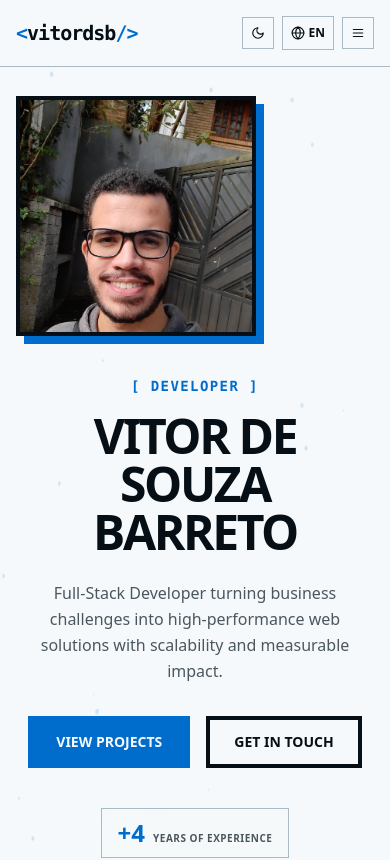
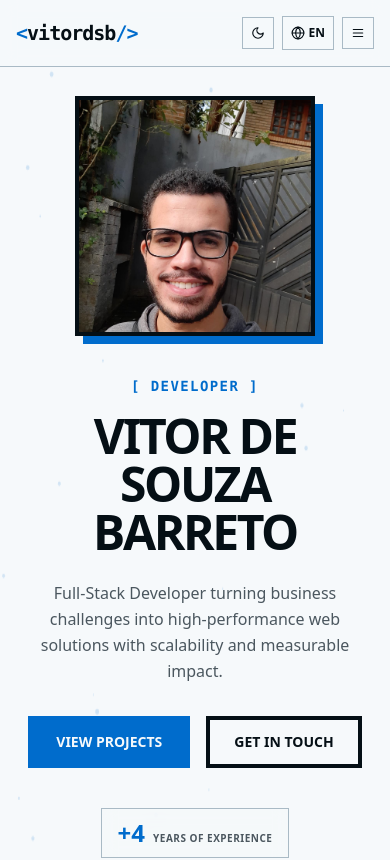
Before and after one commit to vitordsb/meu-portifolio, a Next.js app: page / in a window 390 px wide. Shown: the top 860 px of the page. Built offline with nearby package versions, Linux system fonts and the light colour scheme.

Commit message:
fix bug in image on hero

```diff
--- a/components/sections/HeroSection.tsx
+++ b/components/sections/HeroSection.tsx
@@ -59,7 +59,7 @@
     <section className="relative min-h-screen flex items-center justify-center overflow-hidden pt-24 lg:pt-8 pb-12">
       <canvas ref={canvasRef} className="absolute inset-0 w-full h-full opacity-60" />
       <div className="relative z-10 container">
-        <div className="flex flex-col-reverse md:flex-row md:items-center gap-10 md:gap-16 animate-fade-in">
+        <div className="flex flex-col-reverse md:flex-row items-center gap-10 md:gap-16 animate-fade-in">
 
           {/* ── Texto ── */}
           <div className="flex-1 text-center md:text-left">
```
